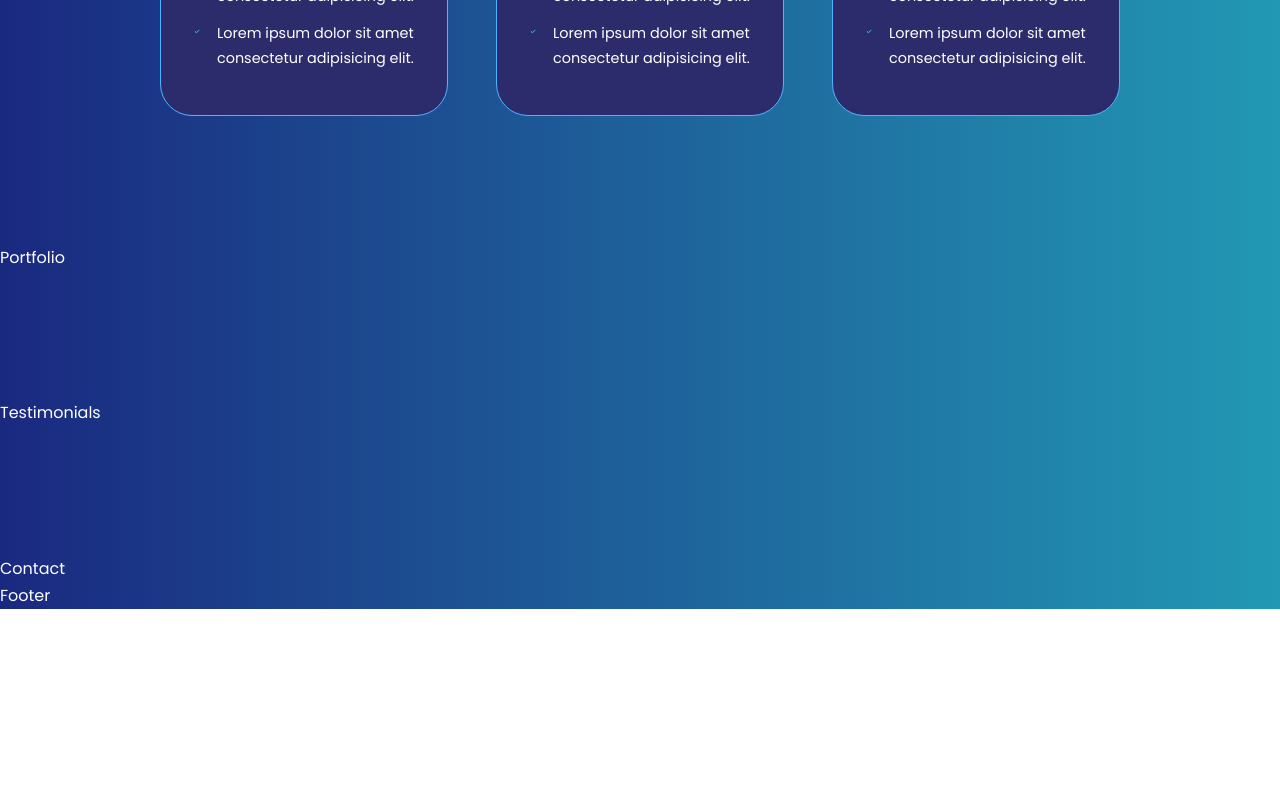
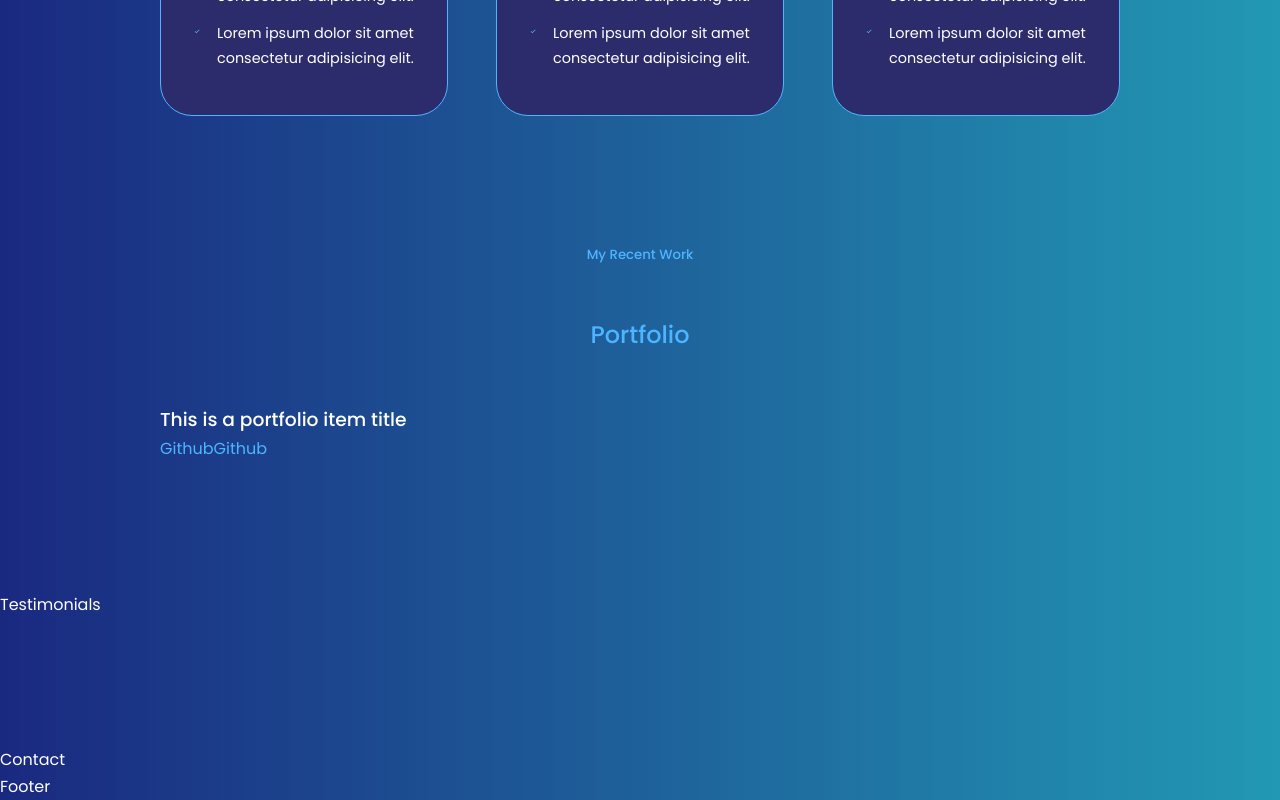
Before and after one commit to yhupaul/react-portfolio-website, a React (Create React App) app: page / in a window 1280 px wide. Shown: the part 2810-3610 px from the top of the page. Before the commit the page ends 3419 px from the top, so only its background shows below. Built offline with nearby package versions, Linux system fonts and the light colour scheme.

Commit message:
stared portfolio comportent

```diff
--- a/src/components/portfolio/Portfolio.jsx
+++ b/src/components/portfolio/Portfolio.jsx
@@ -3,7 +3,19 @@ import './portfolio.css'
 
 const Portfolio = () => {
   return (
-    <section id='portfolio'>Portfolio</section>
+    <section id='portfolio'>
+      <h5>My Recent Work</h5>
+      <h2>Portfolio</h2>
+
+      <div className='container portfolio__container'>
+        <article className='portfolio__item'>
+          <div className='portfolio__item-image'></div>
+          <h3>This is a portfolio item title</h3>
+          <a href='https://github.com' className=''>Github</a>
+          <a href='https://github.com'>Github</a>
+        </article>
+      </div>
+    </section>
   )
 }
 
```
